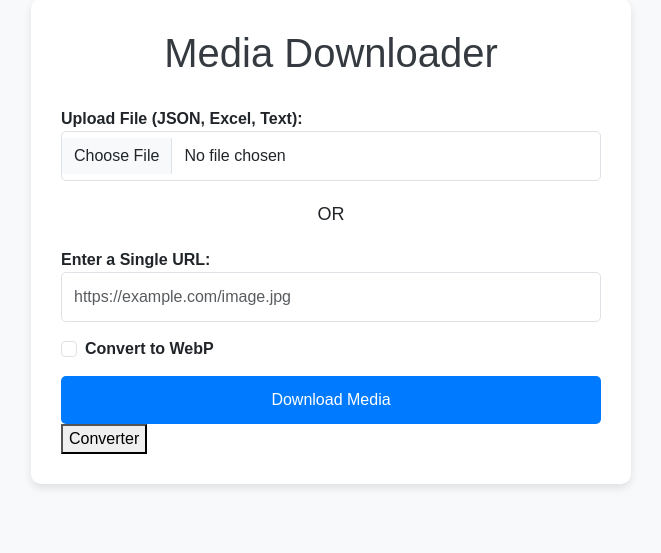
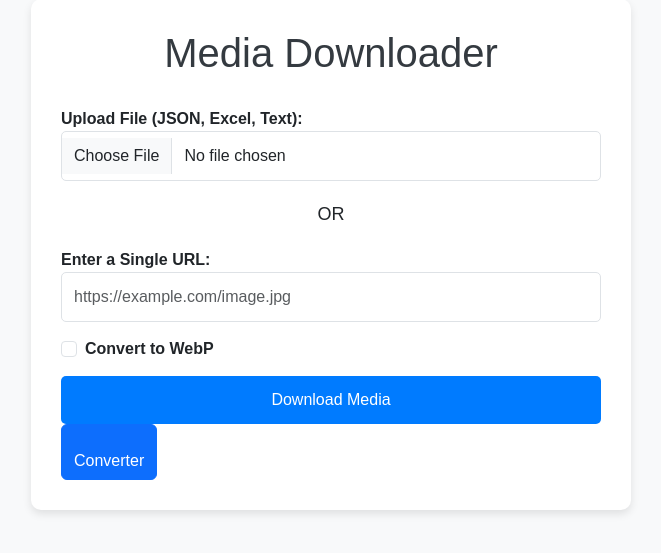
Before and after one commit to hilalsalarzi/media-downloader, a PHP site: page / in a window 1280 px wide. Shown: the part 51-604 px from the top of the page, without its empty margins (309-970 px from the left). Run offline with PHP 8.4, Linux system fonts and the light colour scheme.

Commit message:
download all

```diff
--- a/index.php
+++ b/index.php
@@ -118,7 +118,7 @@
 
             <button type="submit" class="btn-submit">Download Media</button>
         </form>
-        <button href="converter.php"> Converter</button>
+        <a href="converter.php" class="btn btn-primary pt-4">Converter</a>
     </div>
 
     <!-- Bootstrap 5 JS and dependencies -->
```
